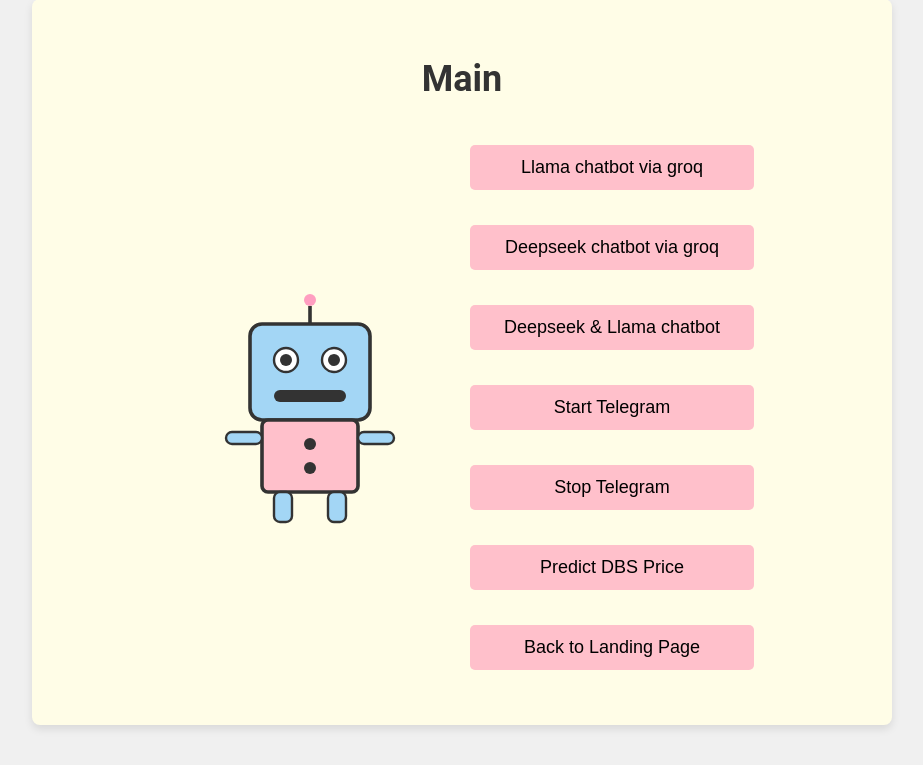
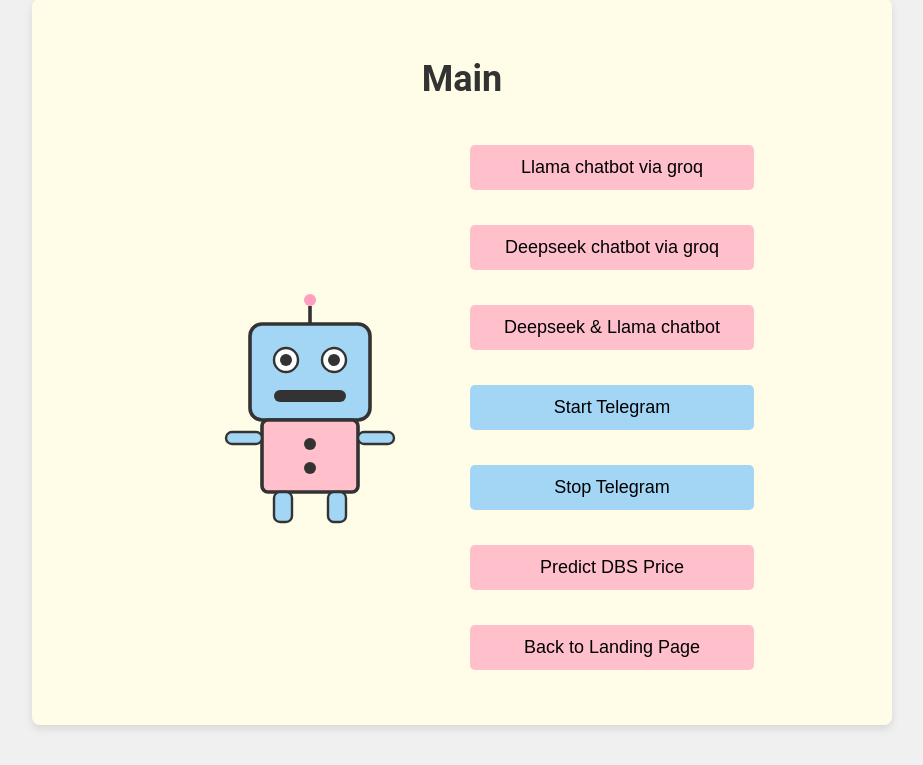
Before and after one commit to miqqie/dbs_pred, a Flask app: page /main in a window 1280 px wide. Shown: the part 58-823 px from the top of the page, without its empty margins (178-1101 px from the left). Run offline with Flask 3, Linux system fonts and the light colour scheme; parts of the project's set-up code (start-up, migrations or seed data) failed here and were passed over.

Commit message:
updated css

```diff
--- a/static/styles.css
+++ b/static/styles.css
@@ -97,20 +97,12 @@ button:hover {
 }
 
 .telegram-btn {
-    background-color: #1e88e5;
-    color: white;
+    background-color: #a3d6f5 !important;
+    color: black;
 }
 
 .telegram-btn:hover {
-    background-color: #1565c0;
-}
-
-.telegram-btn {
-    background-color: #a3d6f5;
-}
-
-.telegram-btn:hover {
-    background-color: #7fc6f4;
+    background-color: #7fc6f4 !important;
 }
 
 
```
